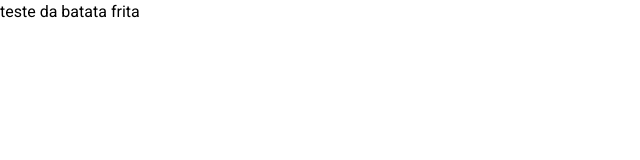
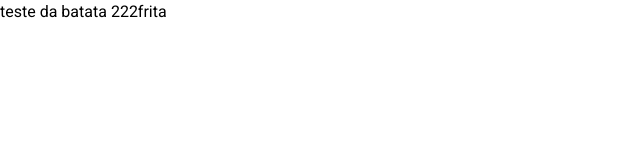
Before and after one commit to devhatt/landing-pages, a Next.js app: page /batatafrita in a window 1280 px wide. Shown: the top 160 px of the page, without its empty margins (0-640 px from the left). Built offline with nearby package versions, Linux system fonts and the light colour scheme.

Commit message:
pilufrito

```diff
--- a/app/batatafrita/page.tsx
+++ b/app/batatafrita/page.tsx
@@ -1,3 +1,3 @@
 export default function Batatafrita() {
-  return <div>teste da batata frita</div>;
-};
+  return <div>teste da batata 222frita</div>;
+}
```
